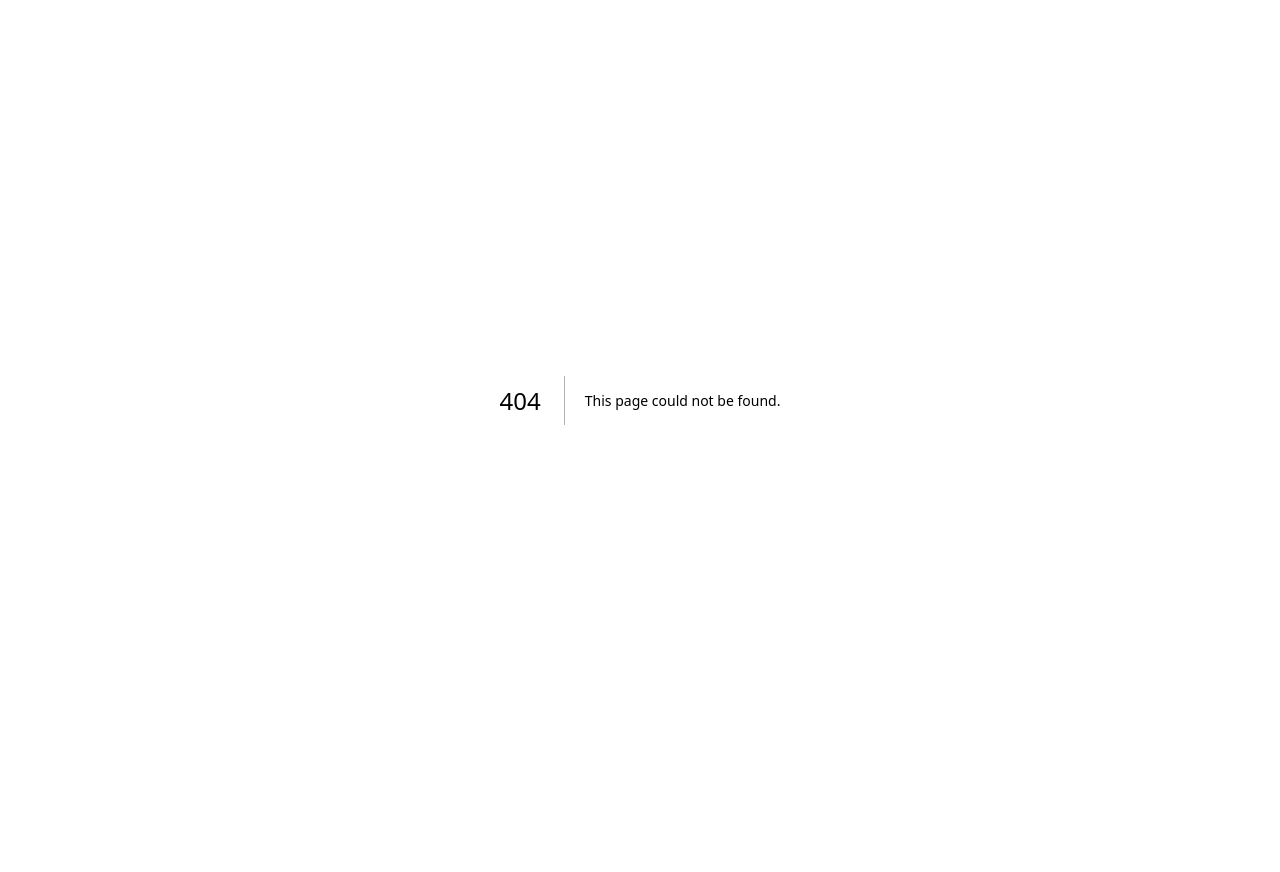
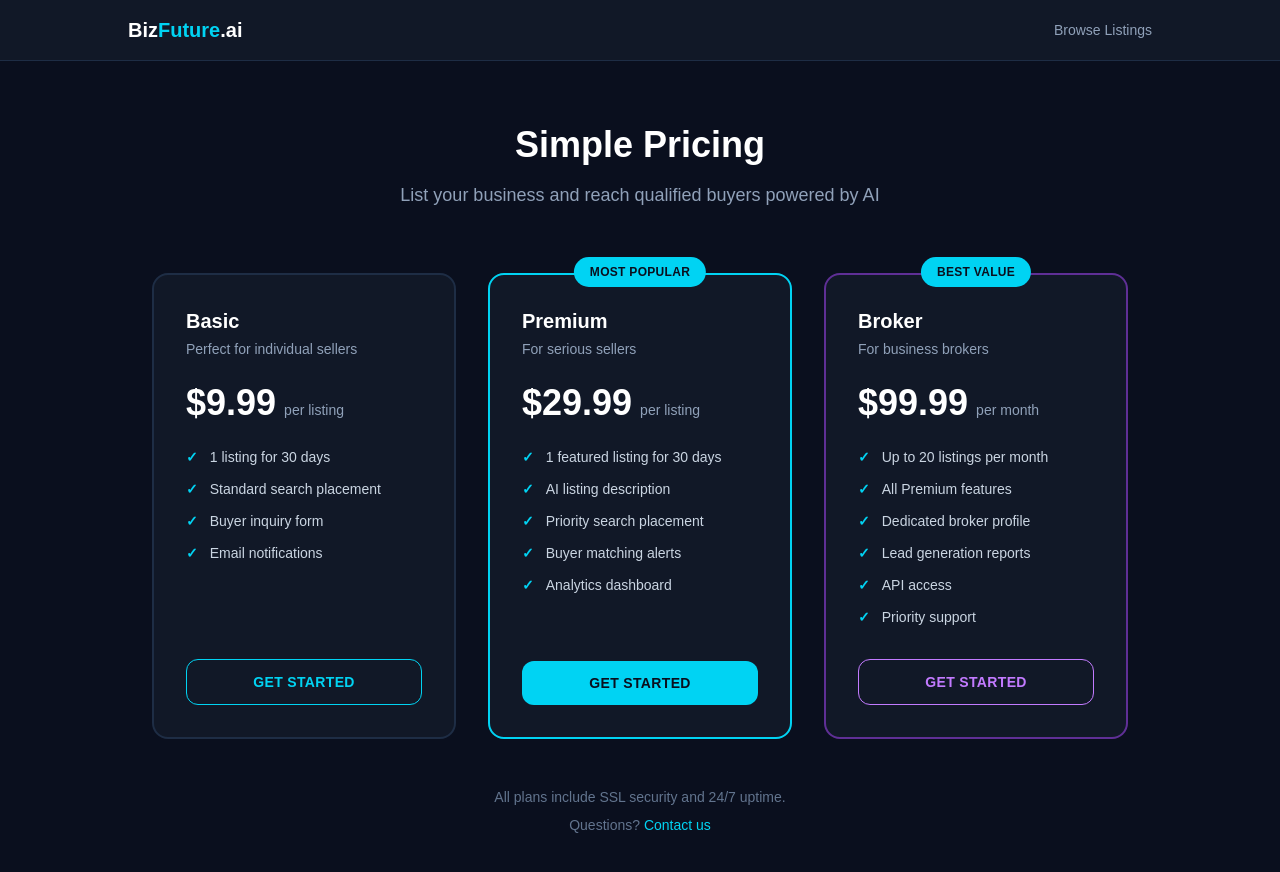
Before and after one commit to ajbock/bizfuture.ai, a Next.js app: page /pricing in a window 1280 px wide. Before the commit this address had no page. Shown: the top 872 px of the page. Before the commit the page ends 800 px from the top, so only its background shows below. Built offline with nearby package versions, Linux system fonts and the light colour scheme.

Commit message:
Day 11: Stripe payments + pricing page live

```diff
--- a/package.json
+++ b/package.json
@@ -10,10 +10,12 @@
   },
   "dependencies": {
     "@anthropic-ai/sdk": "^0.116.0",
+    "@stripe/stripe-js": "^9.13.0",
     "@supabase/supabase-js": "^2.110.8",
     "next": "16.2.10",
     "react": "19.2.4",
-    "react-dom": "19.2.4"
+    "react-dom": "19.2.4",
+    "stripe": "^22.5.0"
   },
   "devDependencies": {
     "@tailwindcss/postcss": "^4",
--- /dev/null
+++ b/src/app/api/create-checkout/route.ts
@@ -0,0 +1,59 @@
+import { NextRequest, NextResponse } from "next/server"
+import Stripe from "stripe"
+
+const stripe = new Stripe(process.env.STRIPE_SECRET_KEY || "", {
+  apiVersion: "2025-05-28.basil"
+})
+
+export async function POST(req: NextRequest) {
+  try {
+    const { plan } = await req.json()
+
+    const plans: any = {
+      basic: {
+        name: "Basic Listing",
+        price: 999,
+        description: "1 listing for 30 days"
+      },
+      premium: {
+        name: "Premium Listing",
+        price: 2999,
+        description: "Featured listing + AI optimization for 30 days"
+      },
+      broker: {
+        name: "Broker Monthly",
+        price: 9999,
+        description: "Up to 20 listings per month"
+      }
+    }
+
+    const selected = plans[plan]
+    if (!selected) {
+      return NextResponse.json({ error: "Invalid plan" }, { status: 400 })
+    }
+
+    const session = await stripe.checkout.sessions.create({
+      payment_method_types: ["card"],
+      line_items: [
+        {
+          price_data: {
+            currency: "usd",
+            product_data: {
+              name: selected.name,
+              description: selected.description,
+            },
+            unit_amount: selected.price,
+          },
+          quantity: 1,
+        },
+      ],
+      mode: "payment",
+      success_url: `${req.headers.get("origin")}/listings?payment=success`,
+      cancel_url: `${req.headers.get("origin")}/pricing?payment=cancelled`,
+    })
+
+    return NextResponse.json({ url: session.url })
+  } catch (error: any) {
+    return NextResponse.json({ error: error.message }, { status: 500 })
+  }
+}
--- /dev/null
+++ b/src/app/pricing/page.tsx
@@ -0,0 +1,144 @@
+"use client"
+
+import { useState } from "react"
+import Link from "next/link"
+
+const plans = [
+  {
+    id: "basic",
+    name: "Basic",
+    price: "$9.99",
+    period: "per listing",
+    description: "Perfect for individual sellers",
+    features: [
+      "1 listing for 30 days",
+      "Standard search placement",
+      "Buyer inquiry form",
+      "Email notifications",
+    ],
+    color: "border-[#1e2d45]",
+    buttonColor: "border border-cyan-400 text-cyan-400 hover:bg-cyan-400 hover:text-[#0a0f1e]",
+    badge: null
+  },
+  {
+    id: "premium",
+    name: "Premium",
+    price: "$29.99",
+    period: "per listing",
+    description: "For serious sellers",
+    features: [
+      "1 featured listing for 30 days",
+      "AI listing description",
+      "Priority search placement",
+      "Buyer matching alerts",
+      "Analytics dashboard",
+    ],
+    color: "border-cyan-400",
+    buttonColor: "bg-cyan-400 text-[#0a0f1e] hover:bg-cyan-300",
+    badge: "Most Popular"
+  },
+  {
+    id: "broker",
+    name: "Broker",
+    price: "$99.99",
+    period: "per month",
+    description: "For business brokers",
+    features: [
+      "Up to 20 listings per month",
+      "All Premium features",
+      "Dedicated broker profile",
+      "Lead generation reports",
+      "API access",
+      "Priority support",
+    ],
+    color: "border-purple-500/50",
+    buttonColor: "border border-purple-400 text-purple-400 hover:bg-purple-400 hover:text-white",
+    badge: "Best Value"
+  }
+]
+
+export default function PricingPage() {
+  const [loading, setLoading] = useState<string | null>(null)
+
+  const handleCheckout = async (planId: string) => {
+    setLoading(planId)
+    try {
+      const res = await fetch("/api/create-checkout", {
+        method: "POST",
+        headers: { "Content-Type": "application/json" },
+        body: JSON.stringify({ plan: planId })
+      })
+      const data = await res.json()
+      if (data.url) {
+        window.location.href = data.url
+      }
+    } catch {
+      alert("Payment failed. Please try again.")
+    }
+    setLoading(null)
+  }
+
+  return (
+    <main className="min-h-screen bg-[#0a0f1e] text-white">
+      <div className="bg-[#111827] border-b border-[#1e2d45] px-6 py-4 mb-16">
+        <div className="max-w-5xl mx-auto flex items-center justify-between">
+          <Link href="/" className="text-xl font-black">Biz<span className="text-cyan-400">Future</span>.ai</Link>
+          <Link href="/listings" className="text-slate-400 text-sm hover:text-white transition">Browse Listings</Link>
+        </div>
+      </div>
+
+      <div className="max-w-5xl mx-auto px-6 pb-16">
+        <div className="text-center mb-16">
+          <h1 className="text-4xl font-black text-white mb-4">Simple Pricing</h1>
+          <p className="text-slate-400 text-lg">List your business and reach qualified buyers powered by AI</p>
+        </div>
+
+        <div className="grid grid-cols-1 md:grid-cols-3 gap-8">
+          {plans.map(plan => (
+            <div key={plan.id} className={"bg-[#111827] border-2 rounded-2xl p-8 flex flex-col relative " + plan.color}>
+              {plan.badge && (
+                <div className="absolute -top-4 left-1/2 transform -translate-x-1/2">
+                  <span className="bg-cyan-400 text-[#0a0f1e] text-xs font-black px-4 py-2 rounded-full uppercase tracking-wide">
+                    {plan.badge}
+                  </span>
+                </div>
+              )}
+
+              <div className="mb-6">
+                <h2 className="text-xl font-black text-white mb-1">{plan.name}</h2>
+                <p className="text-slate-400 text-sm">{plan.description}</p>
+              </div>
+
+              <div className="mb-6">
+                <span className="text-4xl font-black text-white">{plan.price}</span>
+                <span className="text-slate-400 text-sm ml-2">{plan.period}</span>
+              </div>
+
+              <ul className="flex flex-col gap-3 mb-8 flex-1">
+                {plan.features.map(feature => (
+                  <li key={feature} className="flex items-center gap-3 text-sm text-slate-300">
+                    <span className="text-cyan-400 font-bold">✓</span>
+                    {feature}
+                  </li>
+                ))}
+              </ul>
+
+              <button
+                onClick={() => handleCheckout(plan.id)}
+                disabled={loading === plan.id}
+                className={"w-full py-3 rounded-xl font-black text-sm uppercase tracking-wide transition disabled:opacity-50 " + plan.buttonColor}
+              >
+                {loading === plan.id ? "Loading..." : "Get Started"}
+              </button>
+            </div>
+          ))}
+        </div>
+
+        <div className="text-center mt-12 text-slate-500 text-sm">
+          <p>All plans include SSL security and 24/7 uptime.</p>
+          <p className="mt-2">Questions? <a href="mailto:hello@bizfuture.ai" className="text-cyan-400 hover:underline">Contact us</a></p>
+        </div>
+      </div>
+    </main>
+  )
+}
```
Also changed, not shown: 1 other file (tests, documents, lock files or other folders).
